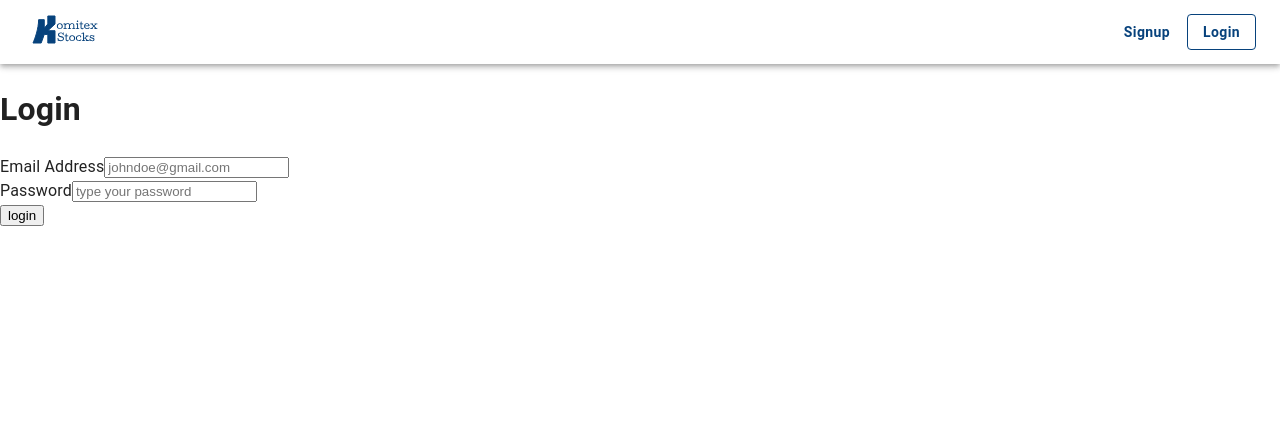
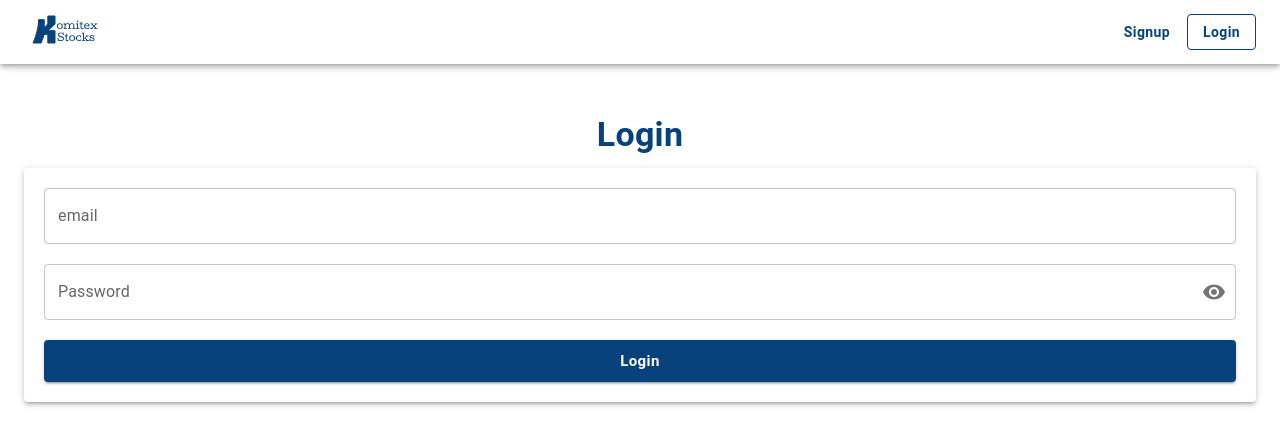
Before and after one commit to ovie009/komitex-stock, a React (Create React App) app: page /login in a window 1280 px wide. Shown: the top 446 px of the page. Built offline with nearby package versions, Linux system fonts and the light colour scheme.

Commit message:
basic login form

```diff
--- a/src/pages/common/Login.js
+++ b/src/pages/common/Login.js
@@ -4,12 +4,21 @@ import axios from "axios";
 import setSession from "../../utils/helpers/setSession";
 import getSessionToken from "../../utils/helpers/getSessionToken";
 import { AccountTypeContext } from "../../App";
+import { Typography, Container, Paper, Box, TextField, Button, IconButton, InputAdornment, OutlinedInput, InputLabel, FormControl } from "@mui/material";
+import { Visibility, VisibilityOff } from "@mui/icons-material";
 
 const Login = () => {
 
     // use navigate
     const navigate = useNavigate();
 
+    const [showPassword, setShowPassword] = useState(false);
+
+    const handleClickShowPassword = () => setShowPassword((show) => !show);
+
+    const handleMouseDownPassword = (event) => {
+      event.preventDefault();
+    };
 
     useEffect(() => {
         const session_token = getSessionToken();
@@ -76,39 +85,119 @@ const Login = () => {
     // console.log(responseData);
 
     return (
-        <div>
-            <h1>Login</h1>
-            <form onSubmit={event => handleLogin(event, userInfo)}>
-                <div>
-                    <label htmlFor="email_address">Email Address</label>
-                    <input
-                        className={wrongEmail ? "wrong" : ""}
-                        type="email"
-                        onChange={event => handleChange(event)}
-                        name="email_address"
-                        id="email_address"
-                        placeholder="johndoe@gmail.com"
-                        required
+        <Container maxWidth="xl">
+            <Box
+                py="50px"
+                sx={{
+                    display: 'flex',
+                    flexDirection: 'column',
+                    alignItems: 'center',
+                    justifyContent: 'flex-start',
+                    width: '100%',
+                    height: 'fit-content',
+                }}
+            >
+                <Typography
+                    fontWeight={'bold'}
+                    variant="h4"
+                    gutterBottom
+                    sx={{
+                        color: 'komitexLight.main',
+                    }}
+                >
+                    Login
+                </Typography>
+                <Paper
+                    elevation={3}
+                    sx={{
+                        width: '100%',
+                        height: 'fit-content',
+                        padding: '20px',
+                        display: 'flex',
+                        flexFlow: 'column',
+                        gap: '20px',
+                    }}
+                >
+                    <TextField
+                        label="email"
+                        variant="outlined"
+                        id="email-address"
+                        fullWidth
+                        color="komitexLight"
                     />
-                </div>
-                <div>
-                    <label htmlFor="password">Password</label>
-                    <input
-                        className={wrongPassword ? "wrong" : ""}
-                        type="password"
-                        onChange={event => handleChange(event)}
-                        name="password"
-                        id="password"
-                        placeholder="type your password"
-                        required
-                    />
-                </div>
-                <div className="login_button_wrapper">
-                    <button type="submit">login</button>
-                </div>
-            </form>
-        </div>
+                    <FormControl sx={{width: '100%' }} variant="outlined">
+                        <InputLabel htmlFor="password">Password</InputLabel>
+                        <OutlinedInput
+                            id="password"
+                            label="Password"
+                            type={showPassword ? 'text' : 'password'}
+                            color="komitexLight"
+                            endAdornment={
+                                <InputAdornment position="end">
+                                <IconButton
+                                    aria-label="toggle password visibility"
+                                    onClick={handleClickShowPassword}
+                                    onMouseDown={handleMouseDownPassword}
+                                    edge="end"
+                                >
+                                    {showPassword ? <VisibilityOff /> : <Visibility />}
+                                </IconButton>
+                                </InputAdornment>
+                            }
+                        />
+                    </FormControl>
+                    <Button
+                        size="large"
+                        fullWidth
+                        color="komitexLight"
+                        sx={{
+                            fontWeight: 'bold',
+                            color: 'white',
+                            textTransform: 'capitalize',
+                        }}
+                        variant="contained"
+                    >
+                        Login
+                    </Button>
+                </Paper>
+            </Box>
+        </Container>
     )
+
+    // return (
+    //     <div>
+    //         <h1>Login</h1>
+    //         <form onSubmit={event => handleLogin(event, userInfo)}>
+    //             <div>
+    //                 <label htmlFor="email_address">Email Address</label>
+    //                 <input
+    //                     className={wrongEmail ? "wrong" : ""}
+    //                     type="email"
+    //                     onChange={event => handleChange(event)}
+    //                     name="email_address"
+    //                     id="email_address"
+    //                     placeholder="johndoe@gmail.com"
+    //                     required
+    //                 />
+    //             </div>
+    //             <div>
+    //                 <label htmlFor="password">Password</label>
+    //                 <input
+    //                     className={wrongPassword ? "wrong" : ""}
+    //                     type="password"
+    //                     onChange={event => handleChange(event)}
+    //                     name="password"
+    //                     id="password"
+    //                     placeholder="type your password"
+    //                     required
+    //                 />
+    //             </div>
+    //             <div className="login_button_wrapper">
+    //                 <button type="submit">login</button>
+    //             </div>
+    //         </form>
+    //     </div>
+    // )
 }
 
 export default Login
```
